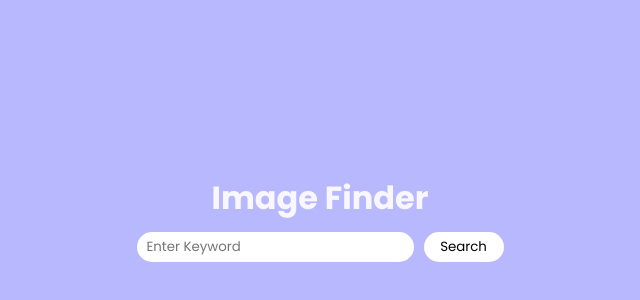
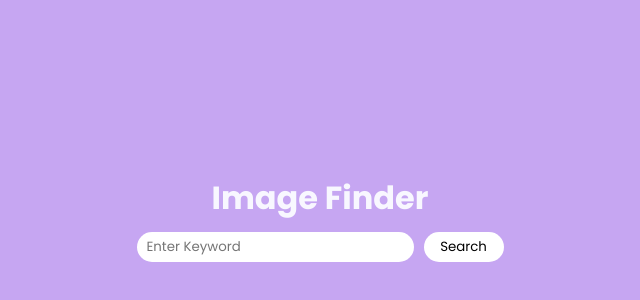
Before and after one commit to mohdfaziel/Image-Generator, a plain HTML site: page index.html in a window 1280 px wide. Shown: the part 172-472 px from the top of the page, without its empty margins (320-960 px from the left). Drawn offline with Linux system fonts and the light colour scheme.

Commit message:
color changed

```diff
--- a/style.css
+++ b/style.css
@@ -1,10 +1,7 @@
-
-:root {
+  :root {
     --primary: #f8f7ff;
-    --secondary: #b8b8ff;
-    --ternary: #9381ff;
-  }
-
+    --secondary: #c6a6f2;
+    --ternary: #af82ed; }
 * {
     margin: 0;
     padding: 0;
```
